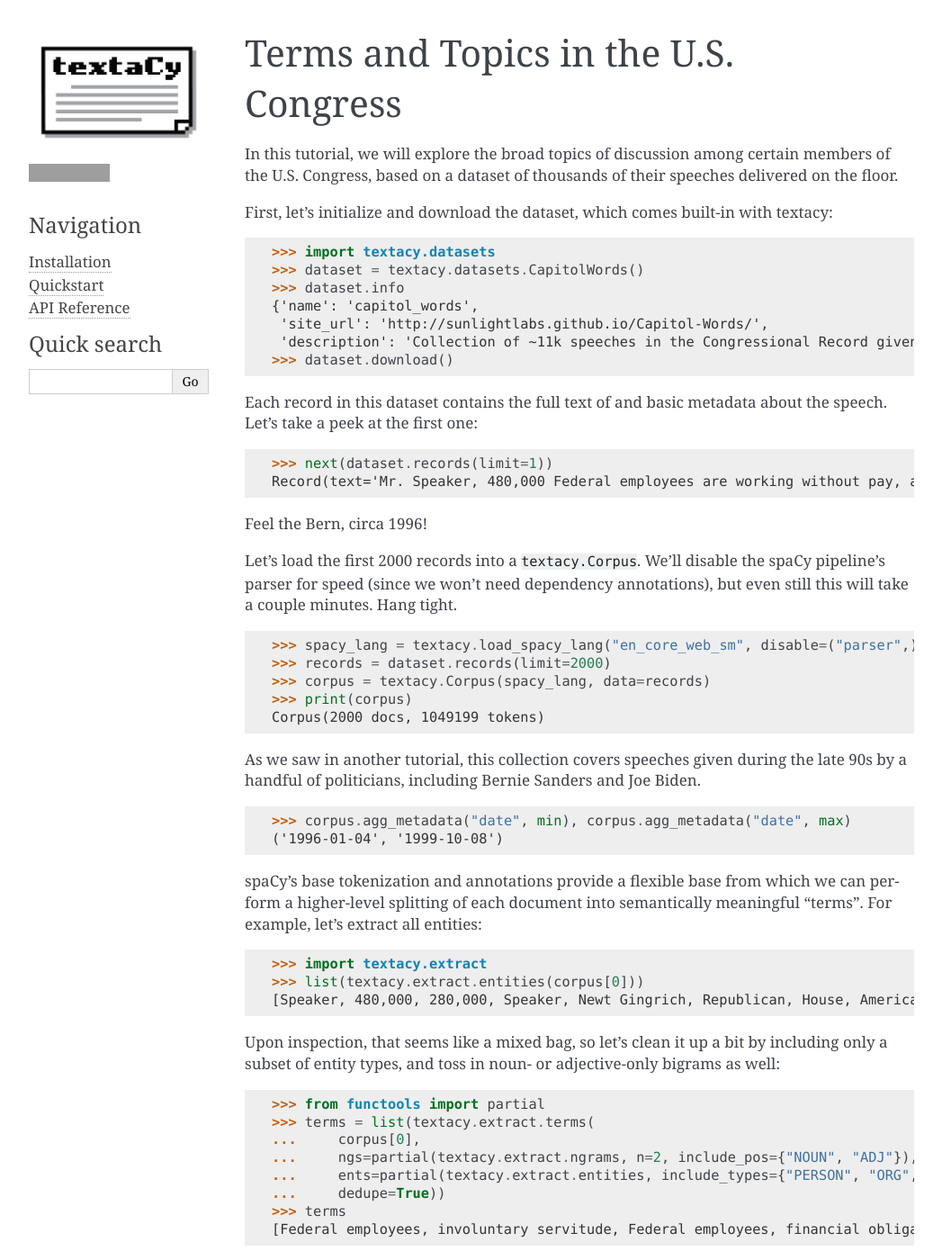
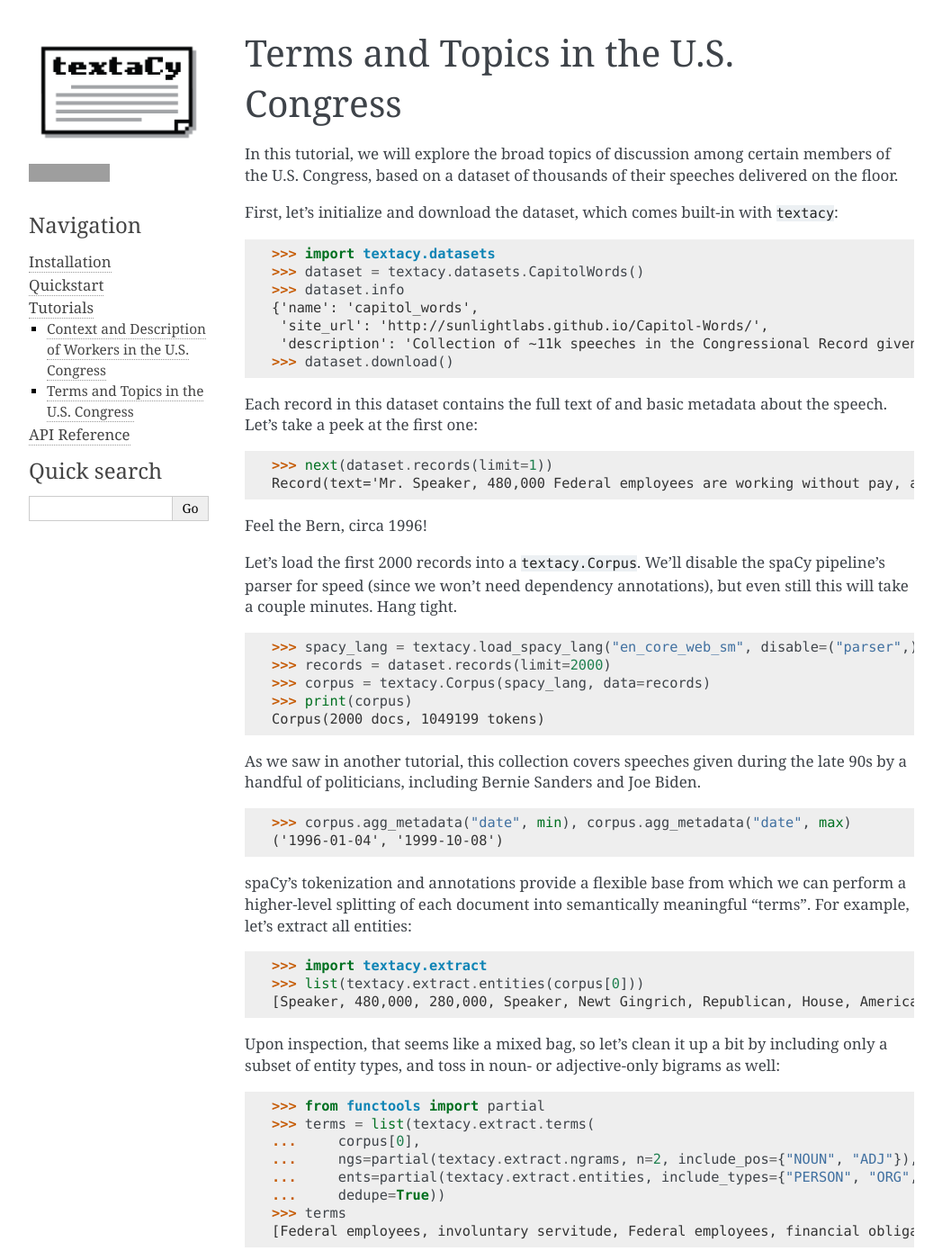
Before and after one commit to chartbeat-labs/textacy, a Sphinx documentation site: the page built from docs/source/tutorials/tutorial-2.md, in a window 1280 px wide and 1400 px high. Shown: the whole window at 90% size, without its empty margins (106-1153 px from the left). Built offline with Sphinx 7.4.7, drawn with Linux system fonts in a browser that asks for light colours; pages that are not in the unit, such as notebooks, are missing from menus; some of the changed text lies outside the part shown; grey boxes are pictures that could not be loaded.

Commit message:
Make tutorials show up nicely in TOC

````diff
--- a/docs/source/index.rst
+++ b/docs/source/index.rst
@@ -62,7 +62,6 @@ contents
 
    installation
    quickstart
-   tutorial-1
-   tutorial-2
+   tutorials/root
    api_reference/root
    changes
--- a/docs/source/tutorials/tutorial-2.md
+++ b/docs/source/tutorials/tutorial-2.md
@@ -2,7 +2,7 @@
 
 In this tutorial, we will explore the broad topics of discussion among certain members of the U.S. Congress, based on a dataset of thousands of their speeches delivered on the floor.
 
-First, let's initialize and download the dataset, which comes built-in with textacy:
+First, let's initialize and download the dataset, which comes built-in with `textacy`:
 
 ```pycon
 >>> import textacy.datasets
@@ -40,7 +40,7 @@ As we saw in another tutorial, this collection covers speeches given during the
 ('1996-01-04', '1999-10-08')
 ```
 
-spaCy's base tokenization and annotations provide a flexible base from which we can perform a higher-level splitting of each document into semantically meaningful "terms". For example, let's extract all entities:
+spaCy's tokenization and annotations provide a flexible base from which we can perform a higher-level splitting of each document into semantically meaningful "terms". For example, let's extract all entities:
 
 ```pycon
 >>> import textacy.extract
@@ -162,7 +162,7 @@ We can also visualize the relationship between terms and topics using a "termite
 >>> _ = model.termite_plot(doc_term_matrix, id_to_term, n_terms=30, highlight_topics=[1, 6, 9])
 ```
 
-![doc-term matrix termite plot](_static/doc-term-matrix.png "doc-term matrix termite plot")
+![doc-term matrix termite plot](../../_static/doc-term-matrix.png "doc-term matrix termite plot")
 
 In this tutorial, we learned how to
 
````
Also changed, not shown: docs/source/tutorials/root.rst (added, +8 -0 lines).
